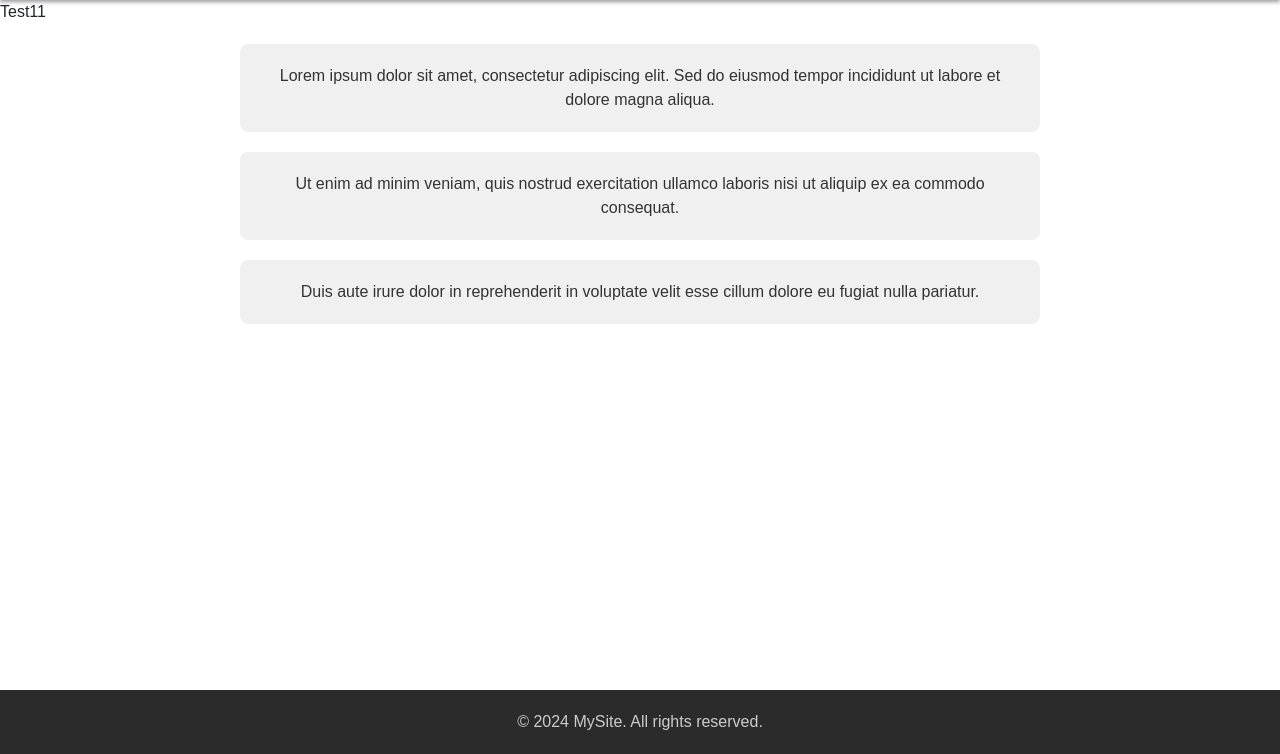
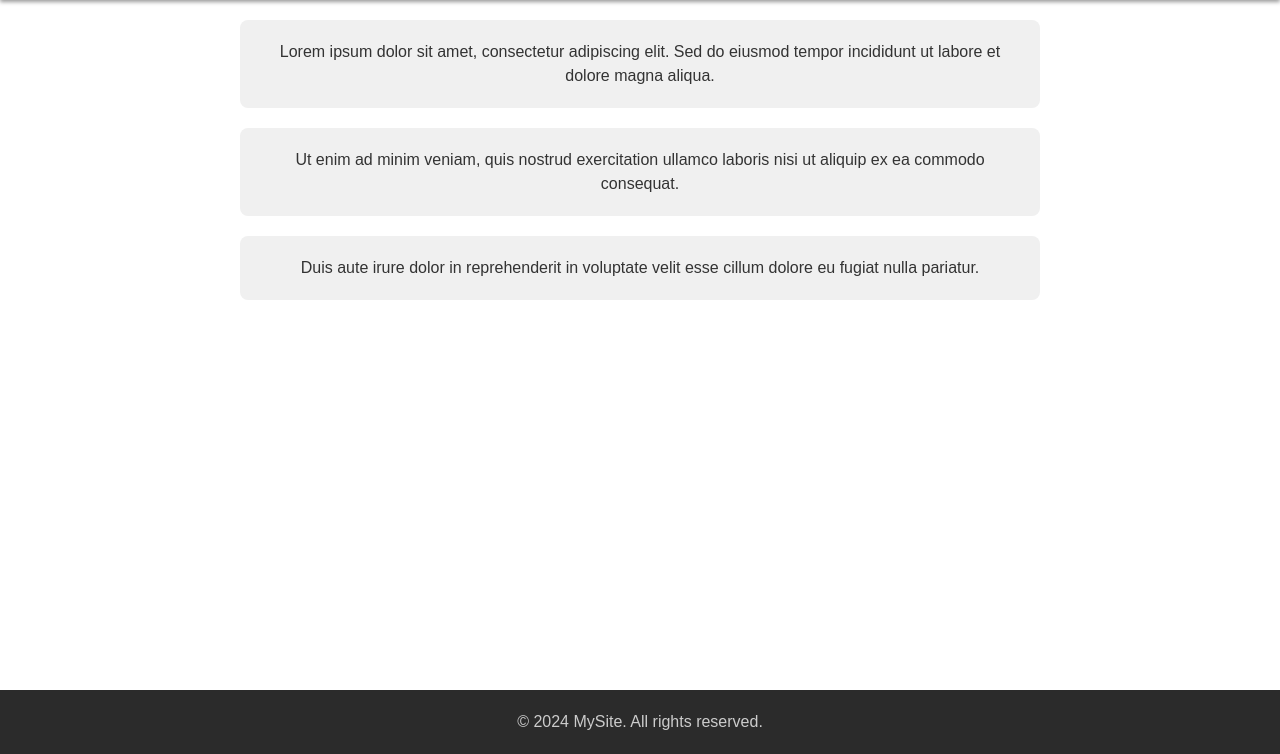
Before and after one commit to LarsJ03/Python-and-Web-DEV, a Flask app: page / in a window 1280 px wide. Shown: the part 52-806 px from the top of the page. Run offline with Flask 3, Linux system fonts and the light colour scheme; some libraries are stand-ins or nearby versions.

Commit message:
Removed some unneeded text

```diff
--- a/templates/index.html
+++ b/templates/index.html
@@ -2,7 +2,6 @@
 {% extends 'layout.html' %}
 
 {% block content %}
-    Test11
 <section class="content-section">
     <div class="text-box">
         <p>Lorem ipsum dolor sit amet, consectetur adipiscing elit. Sed do eiusmod tempor incididunt ut labore et dolore magna aliqua.</p>
```
